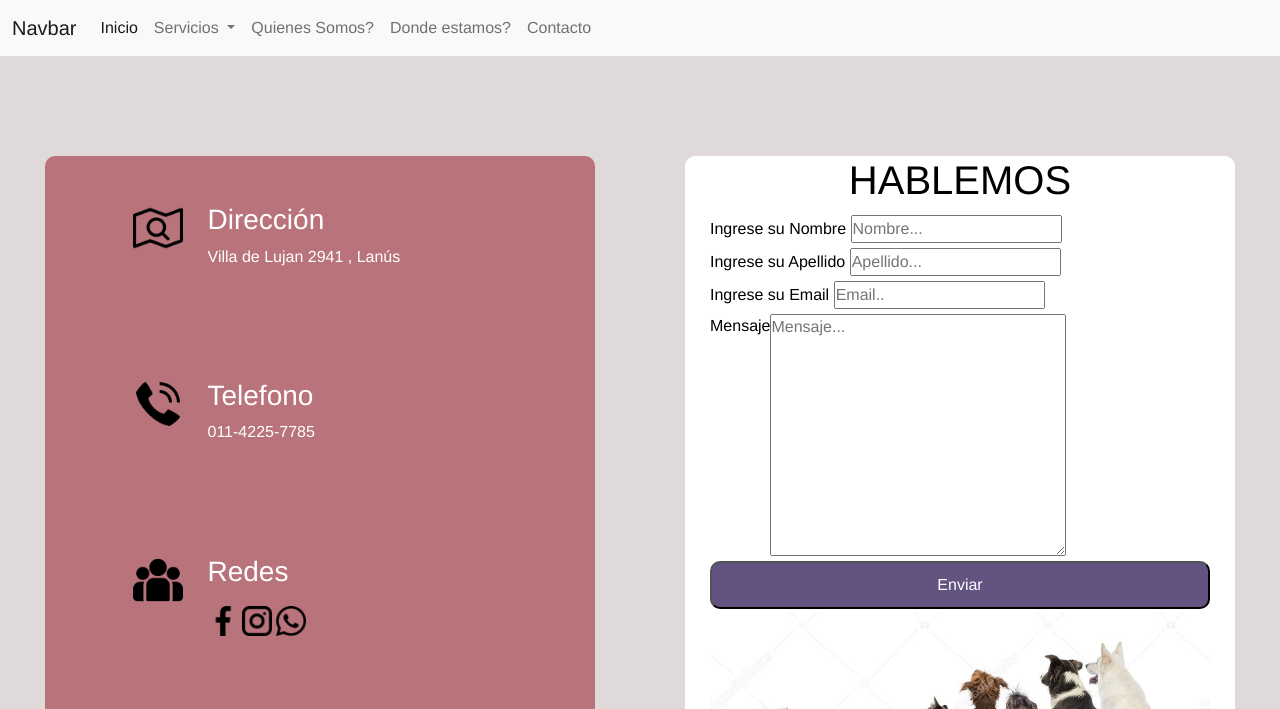
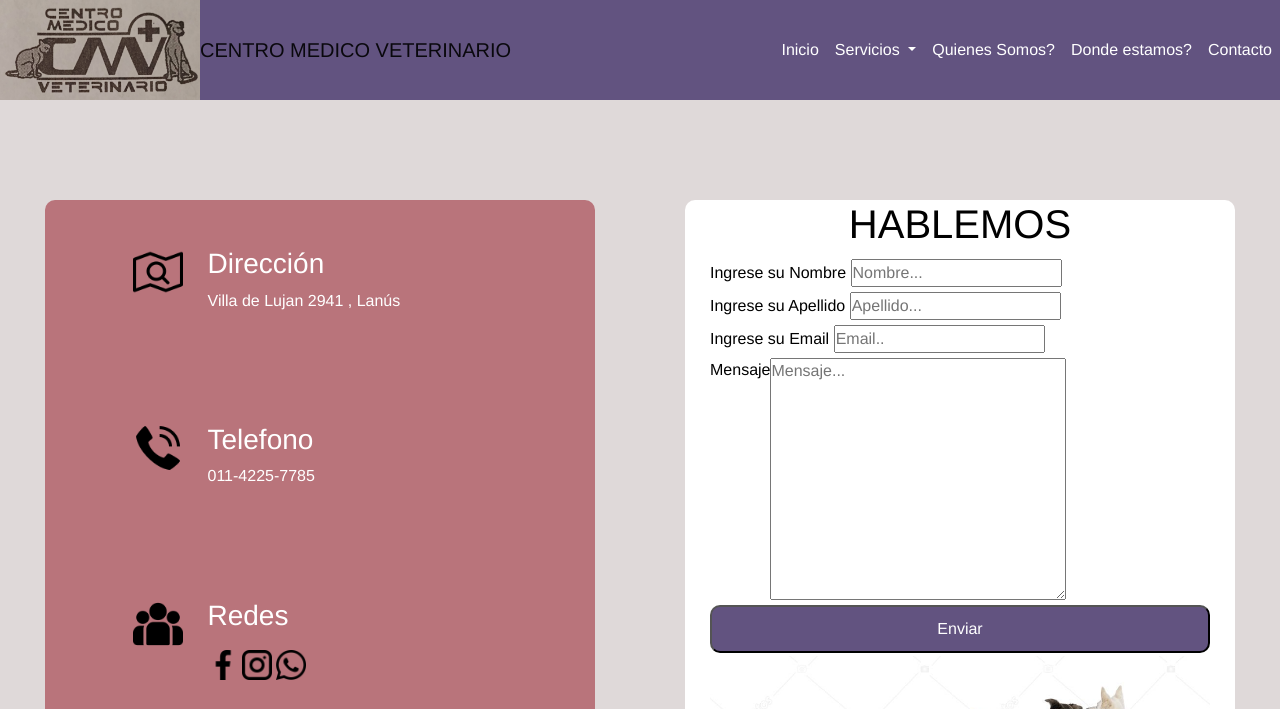
Before and after one commit to claudio-coder/pagina-veterinaria, a plain HTML site: page contacto.html in a window 1280 px wide. Shown: the top 709 px of the page. Drawn offline with Linux system fonts and the light colour scheme.

Commit message:
navbar agregado

```diff
--- a/contacto.html
+++ b/contacto.html
@@ -39,30 +39,35 @@
             </nav>
         </div> -->
 
-        <nav class="navbar navbar-expand-lg bg-light">
-            <div class="container-fluid">
-                <a class="navbar-brand" href="#">
-                    Navbar
-                    <img src="./imagenes/LOGO 2.jpg" alt="logo 2" />
-
+        <nav class="navbar navbar-expand-lg bg-light p-0">
+            <div class="container-fluid p-0 header">
+                <div>
+                    <a class="navbar-brand p-0 header__content" href="#">
+                        <img src="./imagenes/LOGO 2.jpg" alt="logo 2" width="200" height="100"
+                            class="d-inline-block align-text-top" />
+                        CENTRO MEDICO VETERINARIO
                     </a>
                     <button class="navbar-toggler" type="button" data-bs-toggle="collapse"
                         data-bs-target="#navbarNavDropdown" aria-controls="navbarNavDropdown" aria-expanded="false"
                         aria-label="Toggle navigation">
                         <span class="navbar-toggler-icon"></span>
                     </button>
-                <div class="collapse navbar-collapse" id="navbarNavDropdown">
+                </div>
+                <div class="collapse navbar-collapse header__content_2" id="navbarNavDropdown">
                     <ul class="navbar-nav">
                         <li class="nav-item">
-                            <a class="nav-link active" aria-current="page" href="./index.html">Inicio</a>
+                            <!-- <a class="nav-link active" aria-current="page" href="./index.html">Inicio</a> -->
+                            <a class="nav-link" href="./index.html">Inicio</a>
+
                         </li>
                         <li class="nav-item dropdown">
                             <a class="nav-link dropdown-toggle" href="#" id="navbarDropdownMenuLink" role="button"
                                 data-bs-toggle="dropdown" aria-expanded="false">
                                 Servicios
                             </a>
-                            <ul class="dropdown-menu" aria-labelledby="navbarDropdownMenuLink">
-                                <li><a class="dropdown-item" href="./clinica_general.html">Clinica General</a></li>
+                            <ul class="dropdown-menu menu_servicios" aria-labelledby="navbarDropdownMenuLink ">
+                                <li><a class="dropdown-item " href="./clinica_general.html">Clinica
+                                        General</a></li>
                                 <li><a class="dropdown-item" href="./medicina_holistica.html">Medicina Holística</a>
                                 </li>
                                 <li><a class="dropdown-item" href="./metodos_de_diagnostico.html">Metodos de
--- a/styles.css
+++ b/styles.css
@@ -26,12 +26,17 @@ ul {
 }
 
 .header {
-    background-color: white;
+    /* background-color: white; */
+    background-color: #625380;
+    /* background-color: linear-gradient(45deg, #513b7b, #917ac0); */
     background-size: cover;
     position: sticky;
     top: 0;
-    animation: header_color 5s forwards, header_transition 5s;
+    /* animation: header_color 5s forwards, header_transition 5s; */
+    animation: header_transition 5s;
+
     z-index: 1;
+    color: #ffff;
 
 
 
@@ -56,19 +61,37 @@ ul {
 
     100% {
         /* background-color: #625380; */
-        background-image: linear-gradient(45deg, #513b7b, #917ac0);
+        background-color: linear-gradient(45deg, #513b7b, #917ac0);
     }
 }
 
 .header__content {
     display: flex;
+    flex-direction: row;
     width: 100%;
-    justify-content: space-between;
+    justify-content: flex-start;
     align-items: center;
+    background-color: linear-gradient(45deg, #513b7b, #917ac0);
+    color: #ffff;
+}
+
+.header__content_2 {
+    display: flex;
+    flex-direction: row;
+    width: 100%;
+    justify-content: flex-end;
+    align-items: center;
+    background-color: linear-gradient(45deg, #513b7b, #917ac0);
 
 }
 
+.header__content_2 ul li a {
+    color: #ffff;
+}
 
+.menu_servicios {
+    background-color: #917ac0;
+}
 
 .content__logotitle {
     display: flex;
```
Also changed, not shown: index.html (+1 -1 lines). Lines whose indentation alone changed are shown as unchanged.
